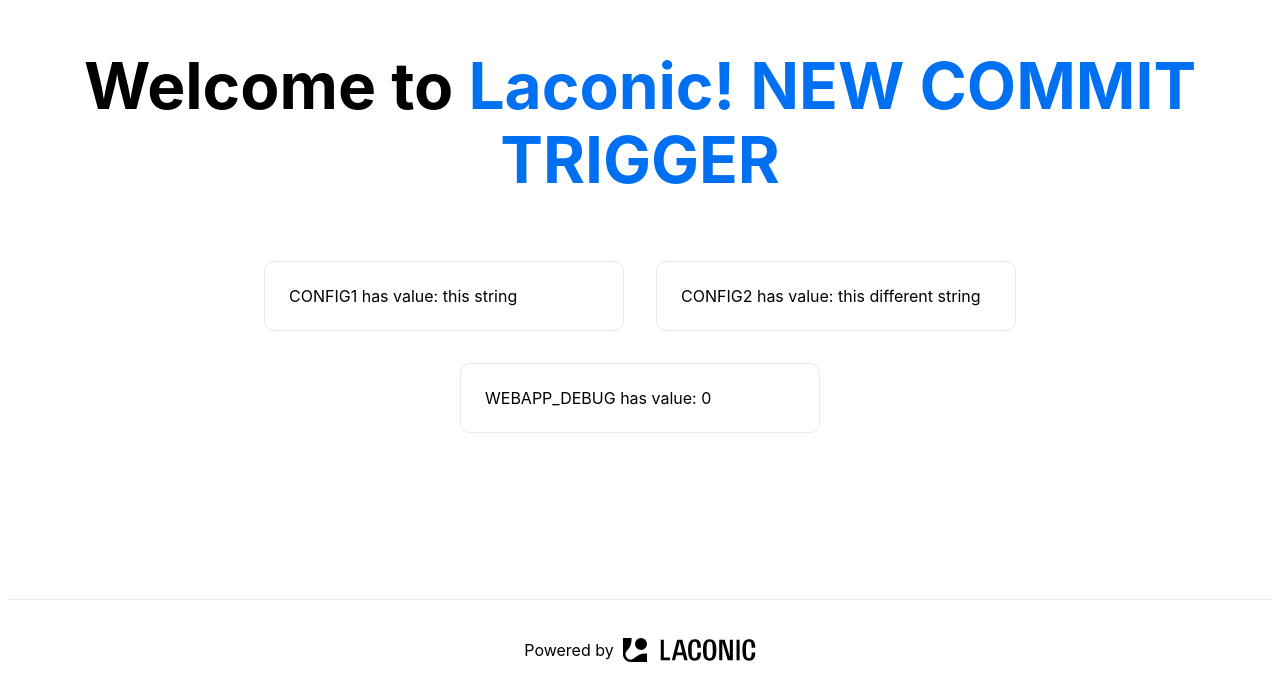
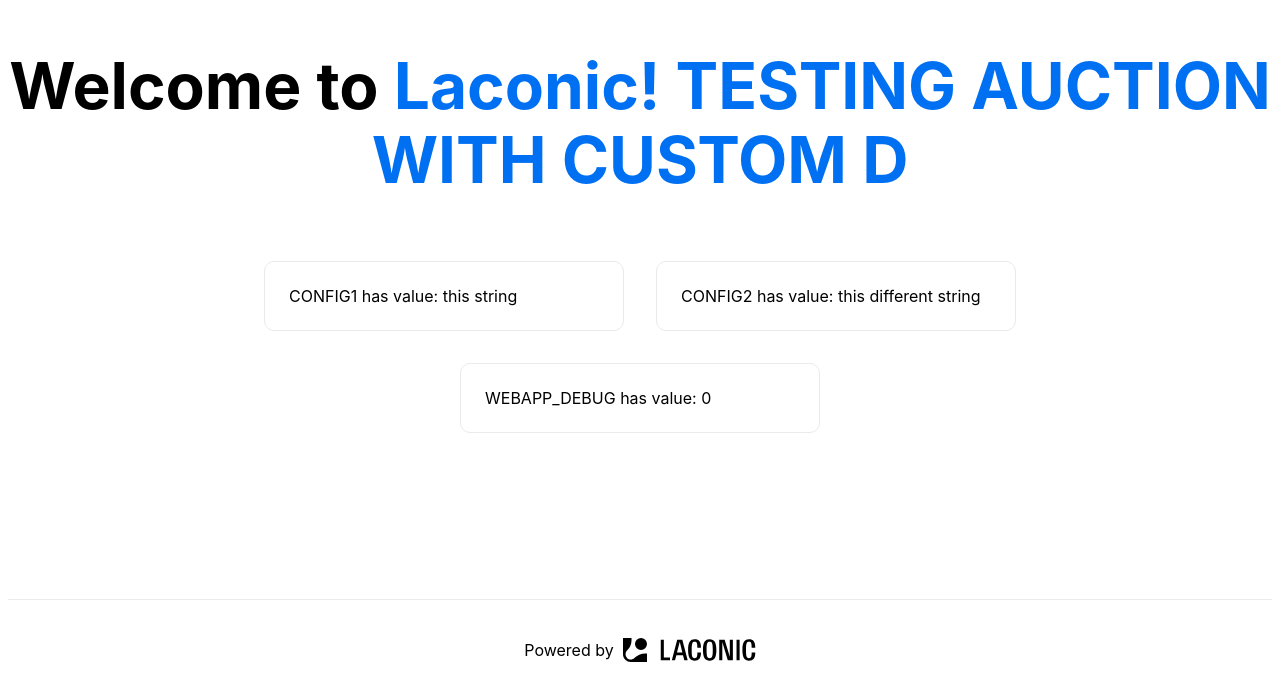
Before and after one commit to shreerang6921/testlrn09784078, a Next.js app: page / in a window 1280 px wide. Shown: the part 101-800 px from the top of the page. Built offline with nearby package versions, Linux system fonts and the light colour scheme.

Commit message:
Update index.tsx auctions with custom D

```diff
--- a/pages/index.tsx
+++ b/pages/index.tsx
@@ -5,7 +5,7 @@
     <div className={styles.container}>
       <main className={styles.main}>
         <h1 className={styles.title}>
-          Welcome to <a href="https://www.laconic.com/">Laconic! NEW COMMIT TRIGGER</a>
+          Welcome to <a href="https://www.laconic.com/">Laconic! TESTING AUCTION WITH CUSTOM D</a>
         </h1>
 
         <div className={styles.grid}>
```
